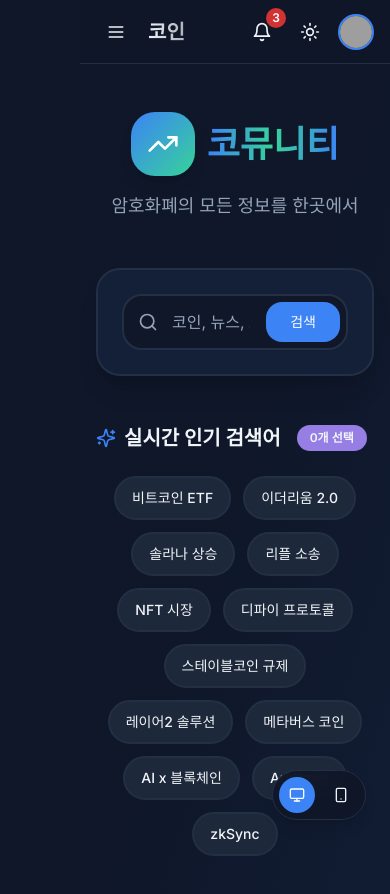
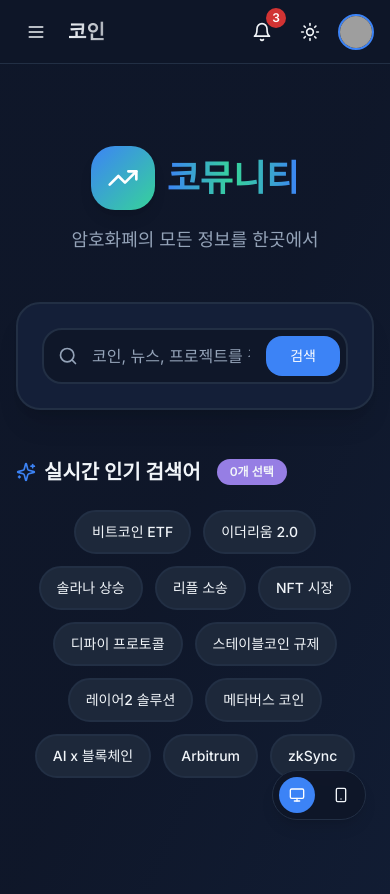
Before and after one commit to ddadonggul/commu, a Next.js app: page / in a window 390 px wide. Shown: the top 894 px of the page. Built offline with nearby package versions, Linux system fonts and the light colour scheme; grey boxes are pictures that could not be loaded.

Commit message:
fix: remove mobile sidebar spacing using Tailwind mobile-first approach

```diff
--- a/components/layout/layout-client.tsx
+++ b/components/layout/layout-client.tsx
@@ -69,15 +69,15 @@ export function LayoutClient({ children }: LayoutClientProps) {
       </Suspense>
 
       {/* Main Content */}
-      <motion.div
-        initial={false}
-        animate={{
-          marginLeft: viewMode === "desktop" && sidebarOpen ? "256px" : viewMode === "desktop" && !sidebarOpen ? "80px" : "0",
-        }}
-        transition={{ type: "spring", stiffness: 300, damping: 30 }}
+      <div
         className={cn(
           "min-h-screen transition-all duration-300 ease-in-out",
-          viewMode === "mobile" ? "ml-0" : "md:ml-0"
+          // 모바일: 여백 없음, 데스크톱: 사이드바 상태에 따라 여백 조정
+          viewMode === "mobile"
+            ? "ml-0"
+            : sidebarOpen
+              ? "ml-0 md:ml-64"
+              : "ml-0 md:ml-20"
         )}
       >
         {/* Header */}
@@ -213,7 +213,7 @@ export function LayoutClient({ children }: LayoutClientProps) {
         >
           {children}
         </motion.main>
-      </motion.div>
+      </div>
     </>
   )
 
```
